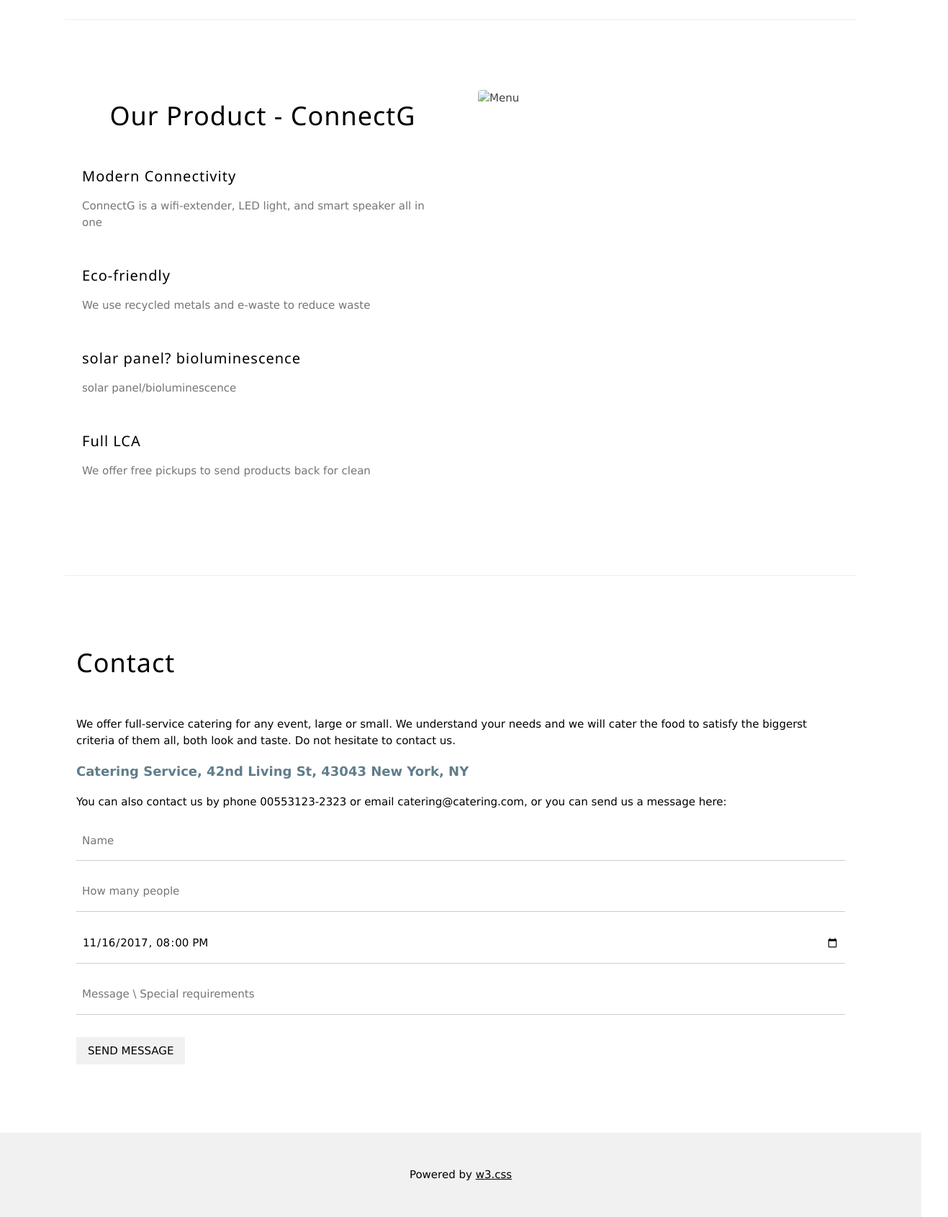
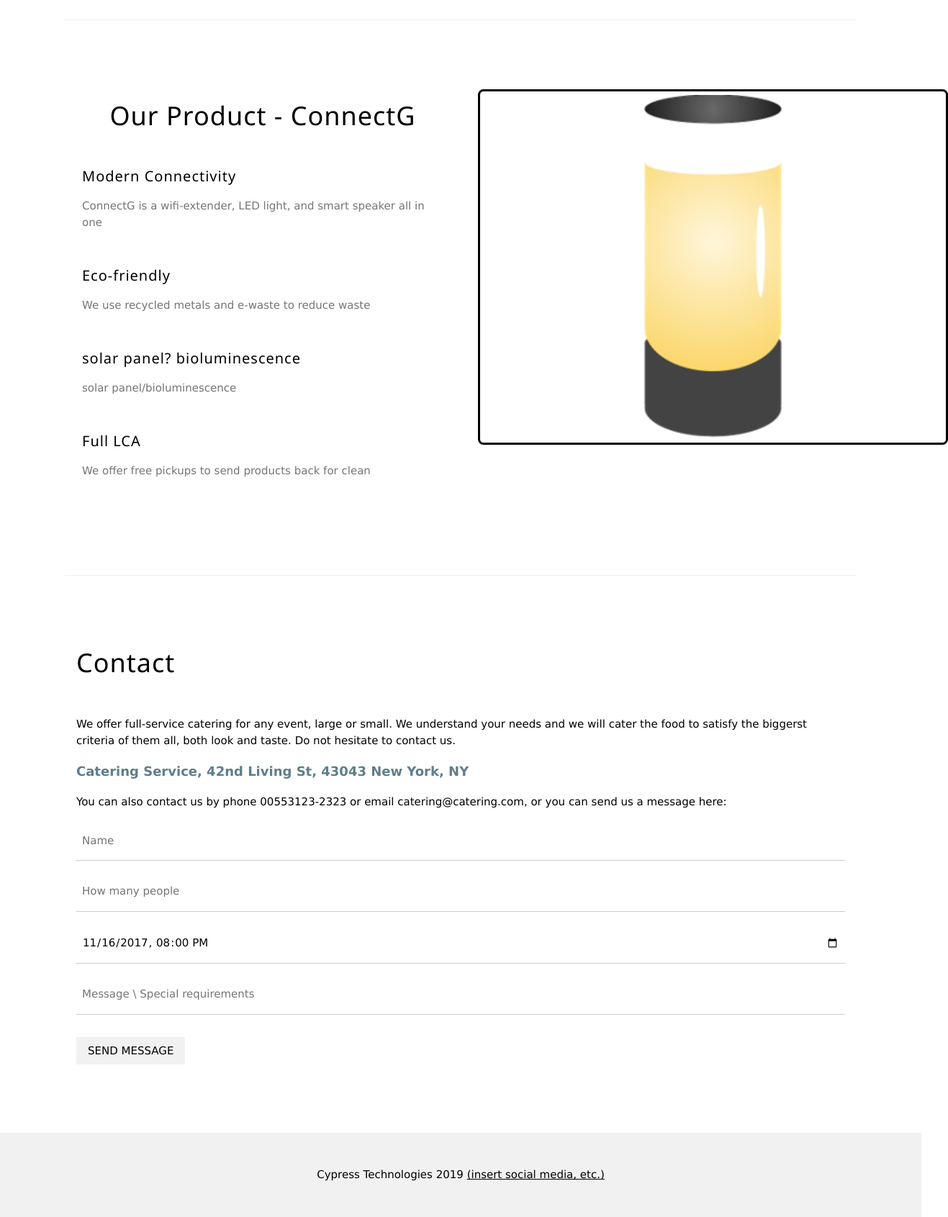
Before and after one commit to Daniel8757/CypressTechnologiesWebsite, a plain HTML site: page index.html in a window 1280 px wide. Shown: the part 1260-2951 px from the top of the page at 72% size, 1317 px wide, since content can reach past the window. Drawn offline with nearby package versions, Linux system fonts and the light colour scheme.

Commit message:
small changes

```diff
--- a/index.html
+++ b/index.html
@@ -75,7 +75,7 @@ Sequoia Technology’s Connect is the ultimate smart-device; it can transform yo
     </div>
 
     <div class="w3-col l6 w3-padding-large">
-      <img src="/w3images/tablesetting.jpg" class="w3-round w3-image w3-opacity-min" alt="Menu" style="width:100%">
+      <img src="connectgimage.png" alt="product image" style="width:130%; padding:5px; border: solid 3px black; border-radius:0.5em;">
     </div>
   </div>
 
@@ -101,7 +101,7 @@ Sequoia Technology’s Connect is the ultimate smart-device; it can transform yo
 
 <!-- Footer -->
 <footer class="w3-center w3-light-grey w3-padding-32">
-  <p>Powered by <a href="https://www.w3schools.com/w3css/default.asp" title="W3.CSS" target="_blank" class="w3-hover-text-green">w3.css</a></p>
+  <p>Cypress Technologies 2019 <a href="https://www.w3schools.com/w3css/default.asp" title="W3.CSS" target="_blank" class="w3-hover-text-green">(insert social media, etc.)</a></p>
 </footer>
 
 </body>
```
Also changed, not shown: connectgimage.png (added).
